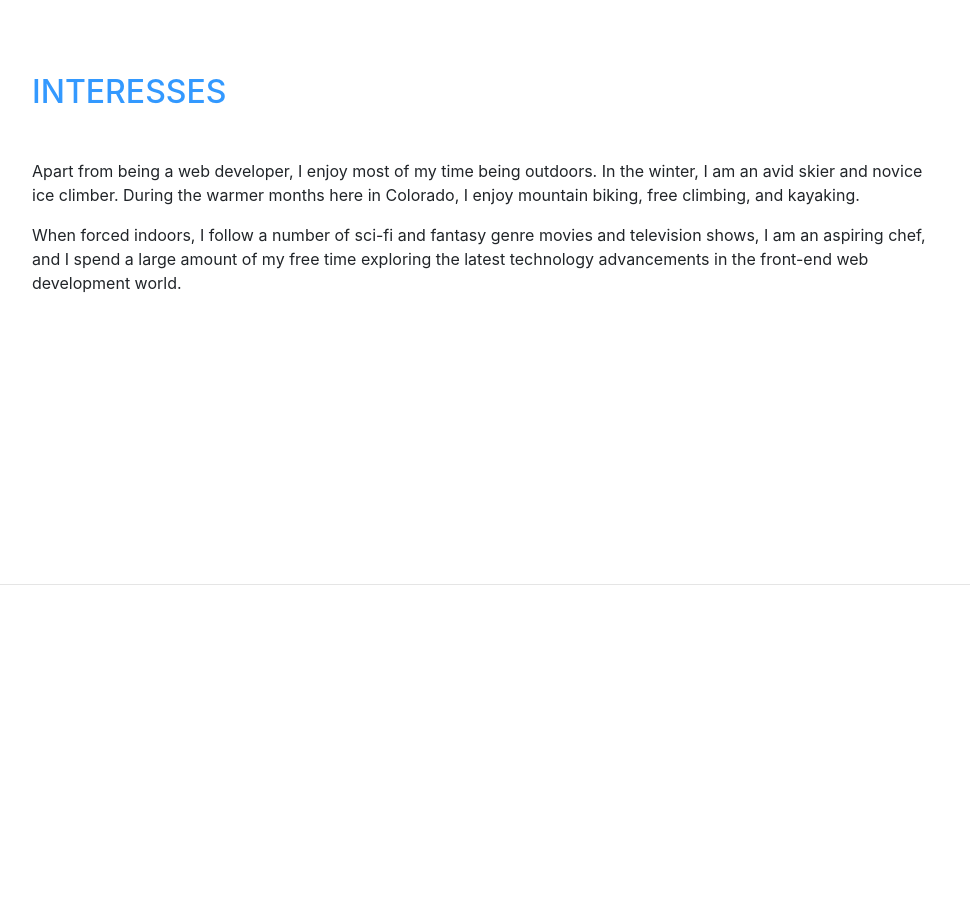
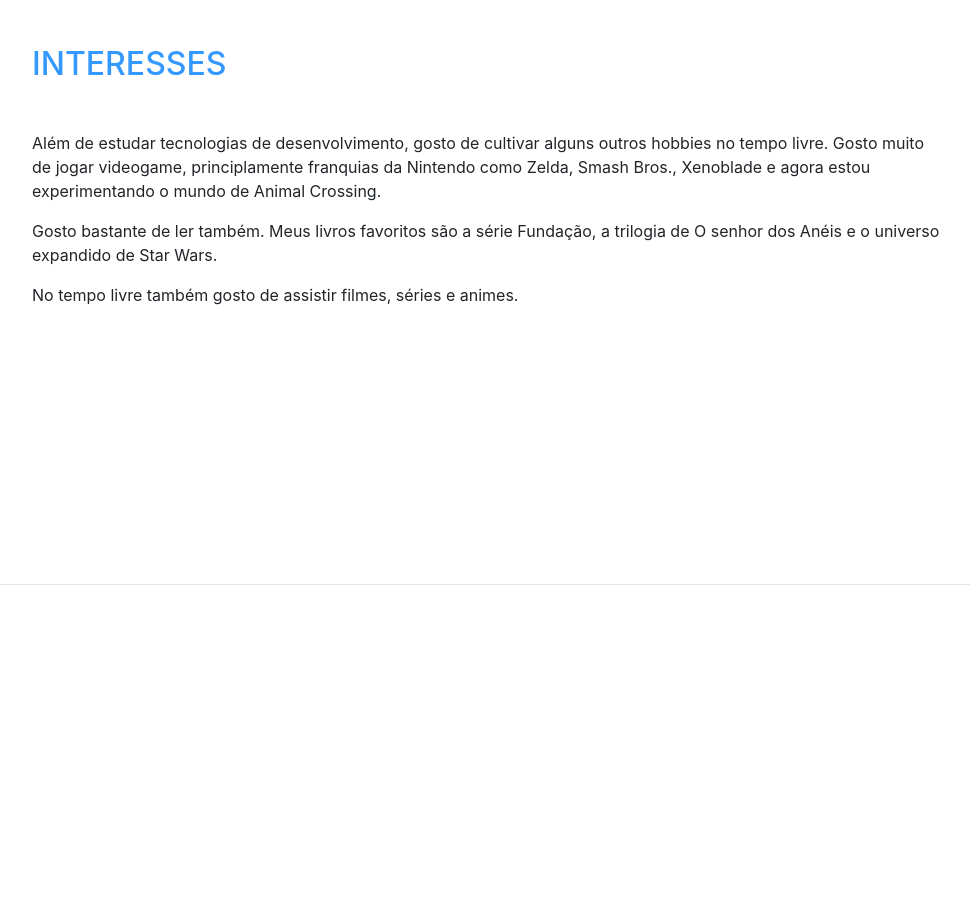
Before and after one commit to vinaud/vinaud.github.io, a website with bundled scripts: page index.html in a window 1280 px wide. Shown: the part 3420-4323 px from the top of the page, without its empty margins (288-1258 px from the left). Built offline with nearby package versions, Linux system fonts and the light colour scheme; a web font is replaced by a local one.

Commit message:
Seção de interesses

```diff
--- a/index.html
+++ b/index.html
@@ -220,8 +220,9 @@
     <section class="resume-section p-3 p-lg-5 d-flex align-items-center" id="interests">
       <div class="w-100">
         <h2 class="mb-5">Interesses</h2>
-        <p>Apart from being a web developer, I enjoy most of my time being outdoors. In the winter, I am an avid skier and novice ice climber. During the warmer months here in Colorado, I enjoy mountain biking, free climbing, and kayaking.</p>
-        <p class="mb-0">When forced indoors, I follow a number of sci-fi and fantasy genre movies and television shows, I am an aspiring chef, and I spend a large amount of my free time exploring the latest technology advancements in the front-end web development world.</p>
+        <p>Além de estudar tecnologias de desenvolvimento, gosto de cultivar alguns outros hobbies no tempo livre. Gosto muito de jogar videogame, principlamente franquias da Nintendo como Zelda, Smash Bros., Xenoblade e agora estou experimentando o mundo de Animal Crossing.</p>
+        <p>Gosto bastante de ler também. Meus livros favoritos são a série Fundação, a trilogia de O senhor dos Anéis e o universo expandido de Star Wars.</p>
+        <p>No tempo livre também gosto de assistir filmes, séries e animes. </p>
       </div>
     </section>
 
```
